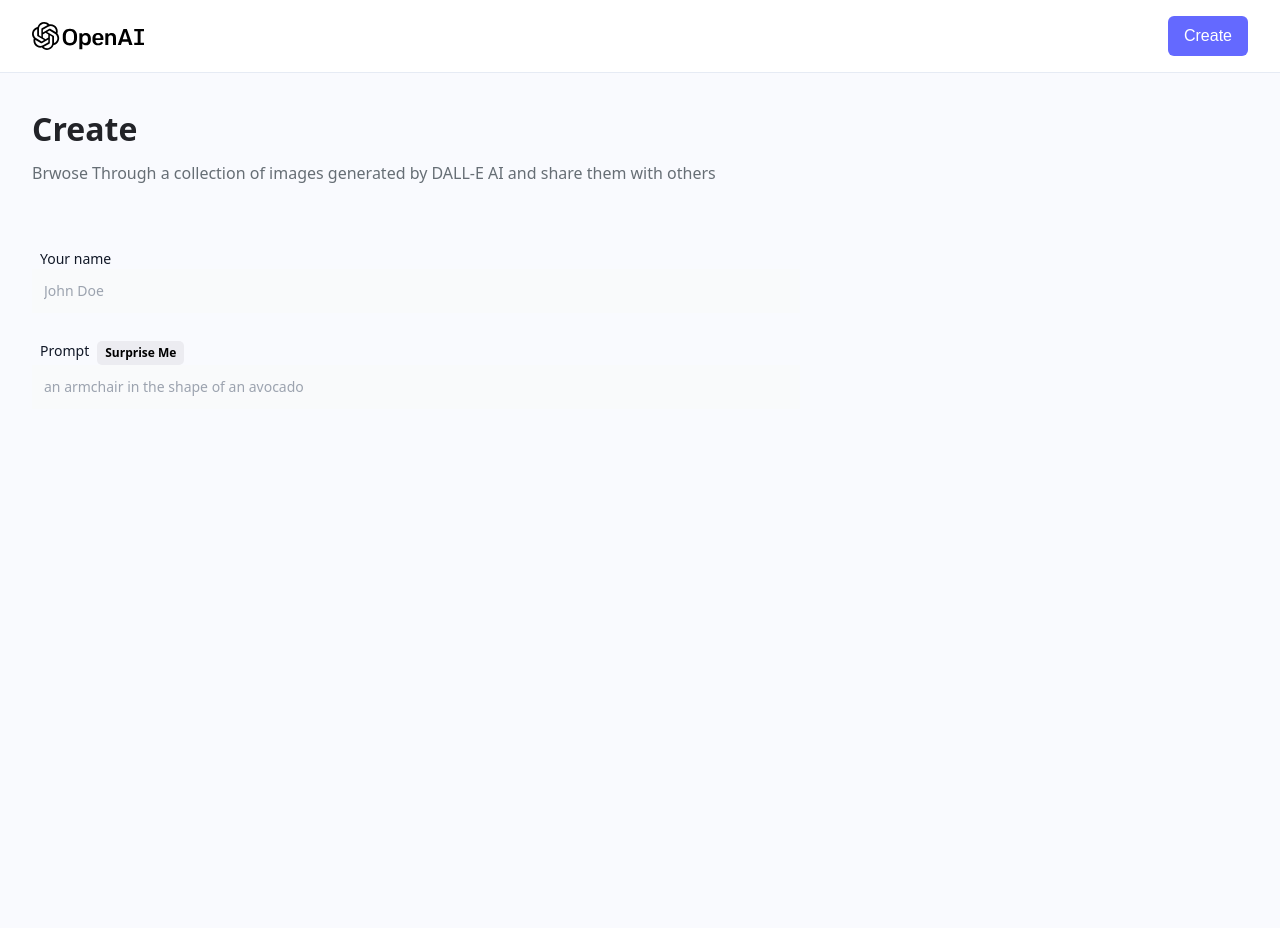
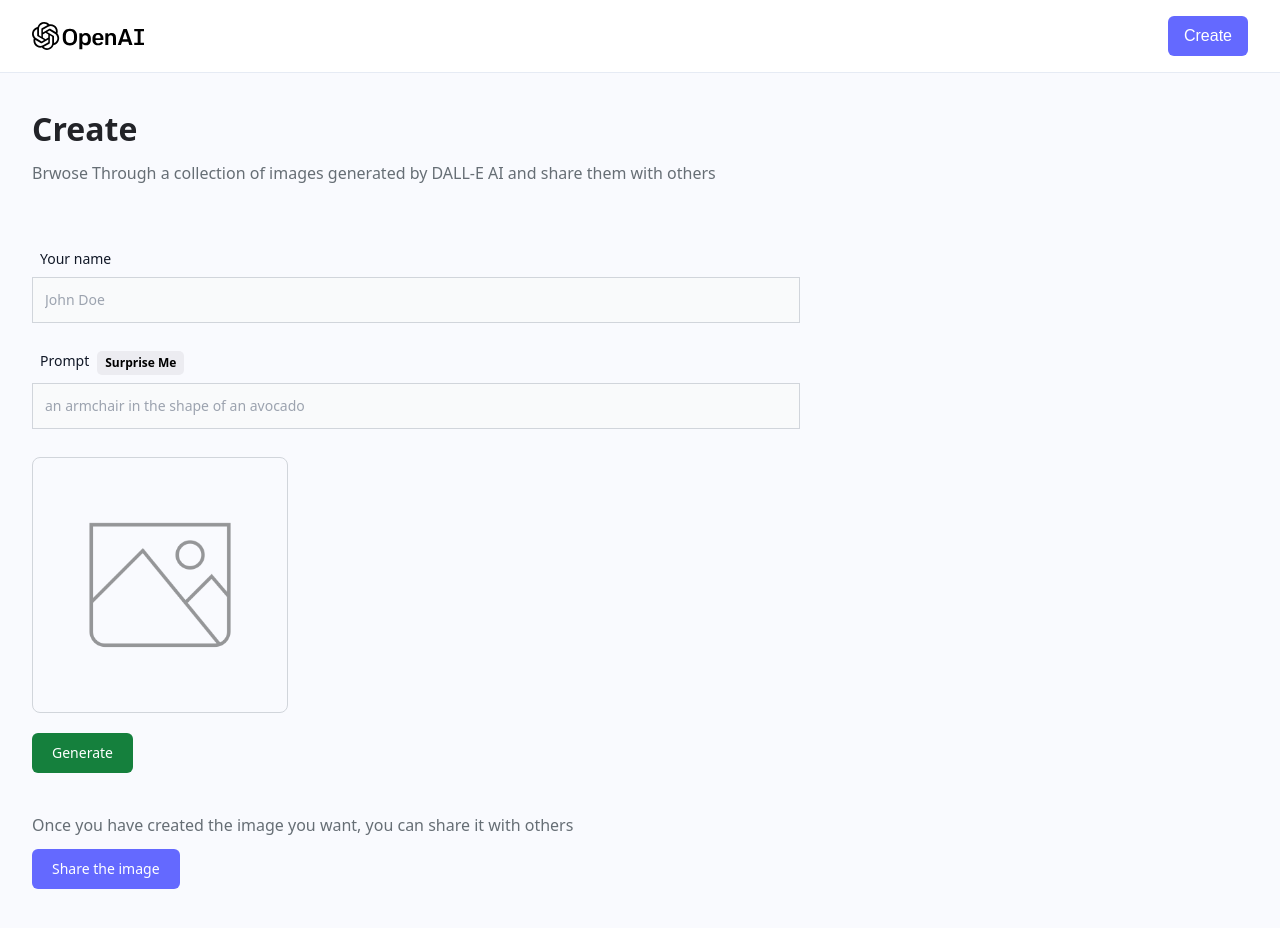
Before and after one commit to Vashakmadze/ai-image-generation, a React (Vite) app: page /create-post in a window 1280 px wide. Shown: the top 928 px of the page. Built offline with nearby package versions, Linux system fonts and the light colour scheme; a web font is replaced by a local one.

Commit message:
create post layout done

```diff
--- a/src/components/FormFields.jsx
+++ b/src/components/FormFields.jsx
@@ -24,7 +24,7 @@
           placeholder={placeholder}
           onChange={handleChange}
           required
-          className='bg-gray-50 border-gray-300
+          className='bg-gray-50 border mt-2 border-gray-300
           text-gray-900 text-sm rounder-lg
           focus:ring-[#4649ff] focus:border-[#4649ff]
           outline-none block w-full p-3'/>
--- a/src/pages/CreatePost.jsx
+++ b/src/pages/CreatePost.jsx
@@ -22,6 +22,10 @@
 
   }
 
+  const generateImage = () => {
+
+  }
+
   return (
     <section className='max-w-7xl mx-auto'>
       <div>
@@ -37,17 +41,46 @@
             type="text"
             name="name"
             placeholder="John Doe"
-            // value={form.name}
+            value={Form.name}
             handlechange={handleChange}/>
           <FormFields
             labelName="Prompt"
             type="text"
             name="Prompt"
             placeholder="an armchair in the shape of an avocado"
-            // value={form.prompt}
+            value={Form.prompt}
             handlechange={handleChange}
             isSurpriseMe
             handleSurpriseMe={handleSurpriseMe}/>
+
+            <div className='relative bg-gray-5 border
+            border-gray-300 text-gray-900 text-sm rounded-lg focus:ring-blue-500
+            focus:border-blue-500 w-64 p-3 h-64 flex justify-center items-center'>
+              {Form.photo ? (
+                <img src={Form.photo} alt={Form.prompt} className="w-full h-full object-contain"/>
+              ) : (
+                <img src={preview} alt="Preview Image" className='w-9/12 h-9/12 object-contain opacity-40'/>
+              )}
+
+              {
+                generatingImage && (
+                  <div className='absolute inset-0 z-0 flex justify-center items-center bg-[rgba(0,0,0,0.5)] rounded-lg'>
+                    <Loader />
+                  </div>
+                )
+              }
+            </div>
+        </div>
+        <div className='mt-5 flex gap-5'>
+          <button type="button" onClick={generateImage} className="text-white bg-green-700 font-medium rounded-md text-sm w-full sm:w-auto px-5 py-2.5 text-center">
+            {generatingImage ? 'Generation in process....' : "Generate"}
+          </button>
+        </div>
+        <div className='mt-10'>
+          <p className='mt-2 text-[#666e75] text-[1rem]'>Once you have created the image you want, you can share it with others</p>
+          <button type="submit" className='mt-3 text-white bg-[#6469ff] font-medium rounded-md text-sm w-full sm:w-auto px-5 py-2.5 text-center'>
+            {loading ? 'Sharing the image...' : "Share the image"}
+          </button>
         </div>
       </form>
     </section>
```
